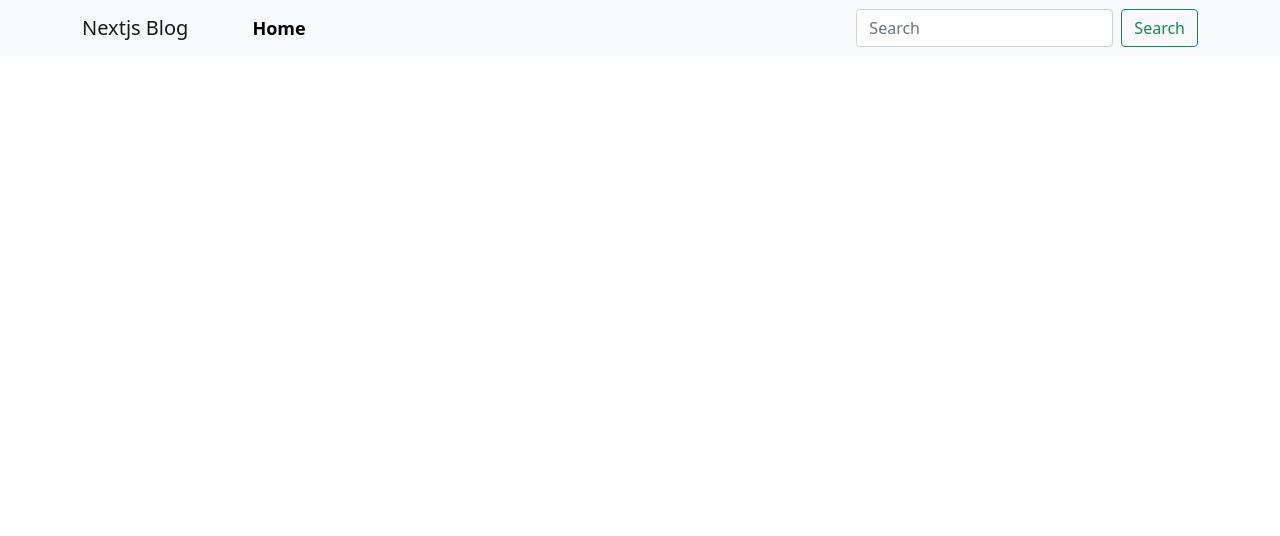
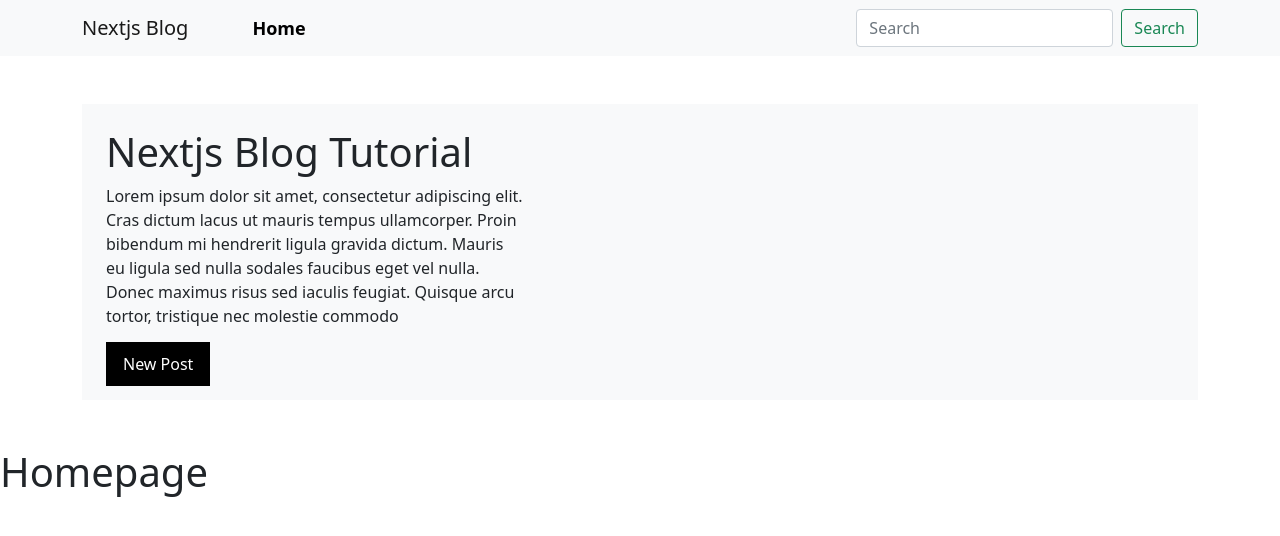
Before and after one commit to WaryaWaxbaro/nextjs-blog-with-images, a Next.js app: page / in a window 1280 px wide. Shown: the top 536 px of the page. Built offline with nearby package versions, Linux system fonts and the light colour scheme.

Commit message:
update layout file and add header

```diff
--- /dev/null
+++ b/components/AppHeader.js
@@ -0,0 +1,24 @@
+import React from "react";
+import Link from "next/link";
+
+export default function AppHeader() {
+  return (
+    <header className="container py-5">
+      <div className="w-100 p-2 p-md-4 bg-light">
+        <div style={{ maxWidth: "420px" }}>
+          <h1 className="fs-1">Nextjs Blog Tutorial</h1>
+          <p>
+            Lorem ipsum dolor sit amet, consectetur adipiscing elit. Cras dictum
+            lacus ut mauris tempus ullamcorper. Proin bibendum mi hendrerit
+            ligula gravida dictum. Mauris eu ligula sed nulla sodales faucibus
+            eget vel nulla. Donec maximus risus sed iaculis feugiat. Quisque
+            arcu tortor, tristique nec molestie commodo
+          </p>
+          <div className="link-btn mt-4">
+            <Link href="/new-post">New Post</Link>
+          </div>
+        </div>
+      </div>
+    </header>
+  );
+}
--- a/layout/index.js
+++ b/layout/index.js
@@ -2,10 +2,11 @@ import React from "react";
 import Navbar from "./../components/Navbar";
 
 function Layout(props) {
+  const { children } = props;
   return (
     <>
       <Navbar />
-      <main></main>
+      <main>{children}</main>
     </>
   );
 }
--- a/pages/index.js
+++ b/pages/index.js
@@ -1,10 +1,12 @@
 import Head from "next/head";
 import Image from "next/image";
+import AppHeader from "../components/AppHeader";
 import styles from "../styles/Home.module.css";
 
 export default function Home() {
   return (
     <div>
+      <AppHeader></AppHeader>
       <h1>Homepage</h1>
     </div>
   );
--- a/sass/main.scss
+++ b/sass/main.scss
@@ -8,3 +8,19 @@
     text-decoration: none;
   }
 }
+
+.link-btn {
+  & a {
+    text-decoration: none;
+    padding: 10px 16px;
+    background-color: #000;
+    color: #fff;
+    border: 1px solid #000;
+    transition: all 250ms ease-out;
+
+    &:hover {
+      background-color: #fff;
+      color: #000;
+    }
+  }
+}
```
